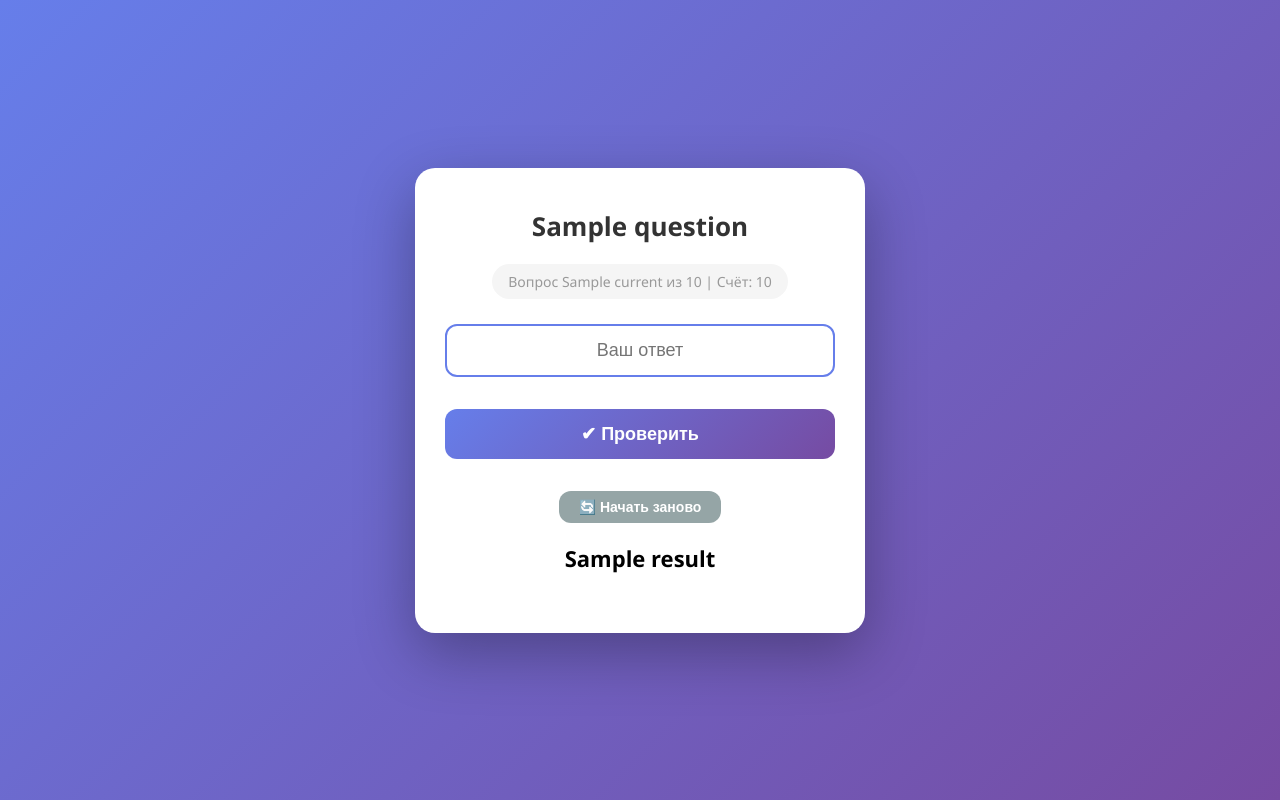
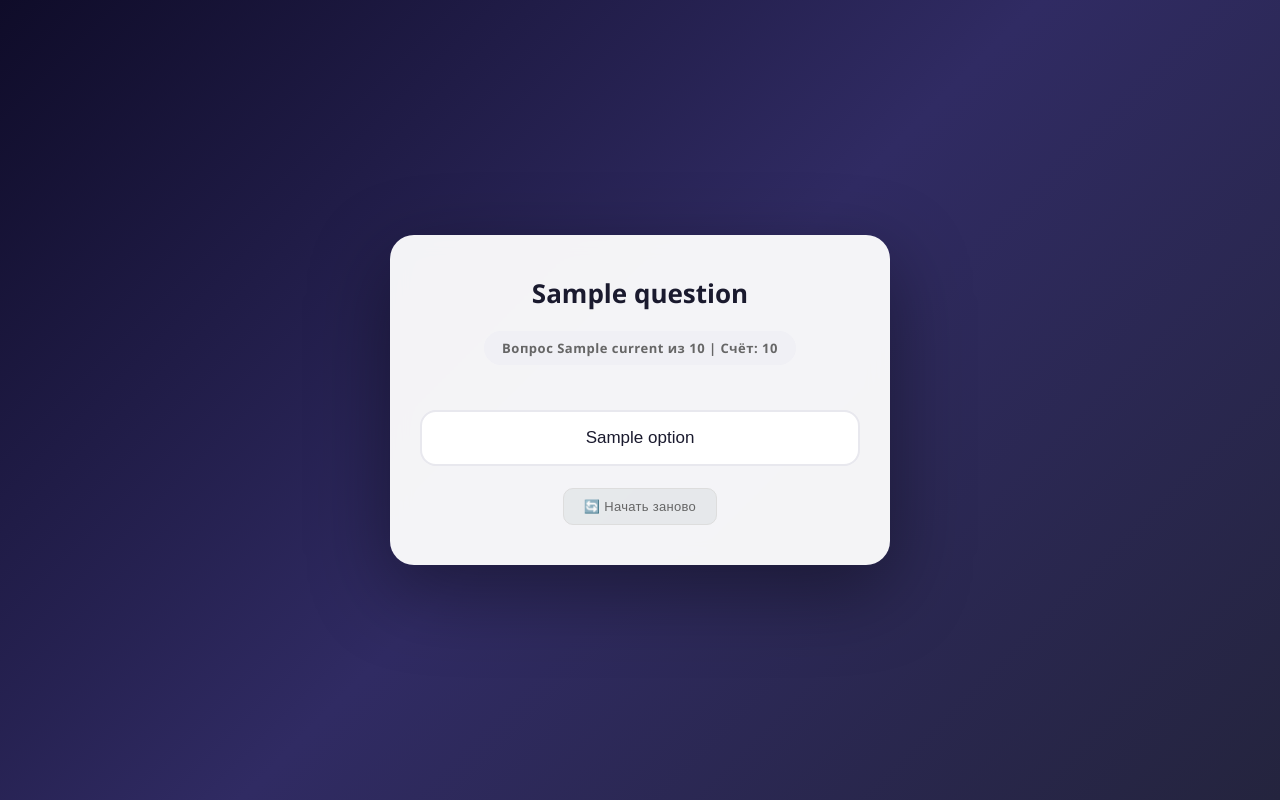
Before and after one commit to miniral199/Quiz-flask, a Flask app: template templates/quiz.html in a window 1280 px wide. Run offline with Flask 3, Linux system fonts and the light colour scheme; the template is opened without the code that fills it: most values are stand-ins (such as "Sample title", 1, 10 or a date in 2020).

Commit message:
последняя рабочая версия

```diff
--- a/app.py
+++ b/app.py
@@ -3,6 +3,7 @@ from gigachat import GigaChat
 from dotenv import load_dotenv
 import os
 import json
+import random
 
 load_dotenv()
 
@@ -21,8 +22,11 @@ def get_questions(topic, count):
     prompt = f"""
     Сгенерируй {count} вопросов для викторины на тему "{topic}".
     Верни ТОЛЬКО JSON-массив в таком формате:
-    [{{"question": "Вопрос?", "answer": "правильный ответ"}}]
-    Ответы должны быть краткими (1-3 слова).
+    [{{"question": "Вопрос?", "answer": "правильный ответ", "options": ["неправильный1", "неправильный2", "неправильный3"]}}]
+    Правила:
+    - "answer" — правильный ответ, КРАТКИЙ: 1-3 слова.
+    - "options" — ТРИ неверных, но правдоподобных варианта ответа, тоже кратких.
+    - Всего 4 варианта: 1 правильный + 3 неверных.
     Не добавляй комментарии, только JSON.
     """
 
@@ -73,17 +77,32 @@ def quiz():
     score = session["score"]
     total = len(questions)
 
+    result = session.get("result")
+    color = session.get("color")
+
+    # Если есть результат и викторина окончена — показываем итог
+    if current >= total and result:
+        return render_template(
+            "quiz.html",
+            finished=True,
+            score=score,
+            total=total,
+            last_result=result,
+            last_color=color
+        )
+
+    # Если викторина окончена без результата (после /next)
     if current >= total:
         return render_template(
             "quiz.html",
             finished=True,
             score=score,
-            total=total
+            total=total,
+            last_result=None,
+            last_color=None
         )
 
-    result = session.get("result")
-    color = session.get("color")
-
+    # Показываем результат текущего ответа
     if result:
         prev_question = questions[current - 1]["question"]
         return render_template(
@@ -101,12 +120,30 @@ def quiz():
         user_answer = request.form.get("answer", "").strip().lower()
         correct_answer = questions[current]["answer"]
 
-        if user_answer == correct_answer.lower():
+        # Умная проверка
+        correct_lower = correct_answer.lower().strip()
+
+        stop_words = {"в", "на", "из", "под", "над", "около", "возле", "это", "город", "страна", "государство"}
+        user_words = [w for w in user_answer.split() if w not in stop_words]
+        user_clean = " ".join(user_words)
+
+        is_correct = (
+            user_answer == correct_lower or
+            user_clean == correct_lower or
+            user_answer in correct_lower or
+            correct_lower in user_answer or
+            user_clean in correct_lower or
+            correct_lower in user_clean or
+            any(word in correct_lower for word in user_words if len(word) > 2) or
+            any(word in user_clean for word in correct_lower.split() if len(word) > 2)
+        )
+
+        if is_correct:
             result = "Правильно!"
             color = "correct"
             session["score"] += 1
         else:
-            result = f"Неправильно. Правильный ответ: {correct_answer.title()}"
+            result = f"Неправильно. Правильный ответ: {correct_answer}"
             color = "wrong"
 
         session["result"] = result
@@ -115,10 +152,15 @@ def quiz():
         session.modified = True
         return redirect(url_for("quiz"))
 
+    # Перемешиваем варианты ответов
+    options = [questions[current]["answer"]] + questions[current].get("options", [])
+    random.shuffle(options)
+
     return render_template(
         "quiz.html",
         show_result=False,
         question=questions[current]["question"],
+        options=options,
         current=current + 1,
         total=total,
         score=score,
--- a/templates/quiz.html
+++ b/templates/quiz.html
@@ -13,7 +13,7 @@
 
         body {
             font-family: 'Segoe UI', Arial, sans-serif;
-            background: linear-gradient(135deg, #667eea 0%, #764ba2 100%);
+            background: linear-gradient(135deg, #0f0c29 0%, #302b63 50%, #24243e 100%);
             min-height: 100vh;
             display: flex;
             justify-content: center;
@@ -22,96 +22,153 @@
         }
 
         .container {
-            background: white;
-            border-radius: 20px;
+            background: rgba(255, 255, 255, 0.95);
+            border-radius: 24px;
             padding: 40px 30px;
-            max-width: 450px;
+            max-width: 500px;
             width: 100%;
-            box-shadow: 0 20px 60px rgba(0, 0, 0, 0.3);
+            box-shadow: 0 25px 80px rgba(0, 0, 0, 0.4);
             text-align: center;
+            backdrop-filter: blur(10px);
         }
 
         h1 {
             font-size: 26px;
-            color: #333;
+            color: #1a1a2e;
             margin-bottom: 20px;
+            line-height: 1.4;
+            font-weight: 700;
         }
 
         .score {
-            font-size: 14px;
-            color: #999;
+            font-size: 13px;
+            color: #666;
             margin-bottom: 25px;
-            background: #f5f5f5;
-            padding: 8px 16px;
+            background: #f0f0f5;
+            padding: 8px 18px;
             border-radius: 20px;
             display: inline-block;
+            font-weight: 600;
+            letter-spacing: 0.5px;
         }
 
         .result {
-            font-size: 22px;
+            font-size: 24px;
             margin: 20px 0;
-            font-weight: bold;
+            font-weight: 700;
         }
 
-        .correct {
-            color: #27ae60;
-        }
-
-        .wrong {
-            color: #e74c3c;
-        }
+        .correct { color: #00b894; }
+        .wrong { color: #e17055; }
 
         .hint {
             font-size: 14px;
-            color: #aaa;
+            color: #999;
             margin: 10px 0 20px;
         }
 
-        input {
-            font-size: 18px;
-            padding: 14px 18px;
-            width: 100%;
-            border: 2px solid #e0e0e0;
-            border-radius: 12px;
-            outline: none;
-            transition: border 0.3s;
-            text-align: center;
+        .options {
+            display: flex;
+            flex-direction: column;
+            gap: 12px;
+            margin-top: 20px;
         }
 
-        input:focus {
-            border-color: #667eea;
+        .option-btn {
+            font-size: 17px;
+            padding: 16px 20px;
+            border: 2px solid #e8e8ee;
+            border-radius: 16px;
+            cursor: pointer;
+            font-weight: 500;
+            width: 100%;
+            background: white;
+            color: #1a1a2e;
+            transition: all 0.3s ease;
+            text-align: center;
+            position: relative;
+            overflow: hidden;
         }
 
-        button {
-            font-size: 18px;
-            padding: 14px 30px;
+        .option-btn::before {
+            content: '';
+            position: absolute;
+            left: 0;
+            top: 0;
+            height: 100%;
+            width: 4px;
+            background: linear-gradient(135deg, #667eea 0%, #764ba2 100%);
+            border-radius: 0 4px 4px 0;
+            opacity: 0;
+            transition: opacity 0.3s ease;
+        }
+
+        .option-btn:hover {
+            border-color: #667eea;
+            background: #f8f7ff;
+            transform: translateY(-2px);
+            box-shadow: 0 8px 25px rgba(102, 126, 234, 0.2);
+        }
+
+        .option-btn:hover::before {
+            opacity: 1;
+        }
+
+        .option-btn:active {
+            transform: scale(0.97);
+        }
+
+        .btn-primary {
+            font-size: 17px;
+            padding: 15px 30px;
             background: linear-gradient(135deg, #667eea 0%, #764ba2 100%);
             color: white;
             border: none;
-            border-radius: 12px;
+            border-radius: 14px;
             cursor: pointer;
-            font-weight: bold;
+            font-weight: 600;
             width: 100%;
-            transition: transform 0.2s, box-shadow 0.2s;
-            margin-top: 10px;
+            transition: all 0.3s ease;
+            box-shadow: 0 8px 25px rgba(102, 126, 234, 0.3);
+            letter-spacing: 0.5px;
         }
 
-        button:active {
+        .btn-primary:hover {
+            transform: translateY(-2px);
+            box-shadow: 0 12px 35px rgba(102, 126, 234, 0.4);
+        }
+
+        .btn-primary:active {
             transform: scale(0.97);
-            box-shadow: 0 5px 20px rgba(102, 126, 234, 0.5);
         }
 
         .btn-restart {
-            background: #95a5a6 !important;
-            font-size: 14px !important;
-            padding: 8px 20px !important;
+            background: rgba(149, 165, 166, 0.15) !important;
+            color: #666 !important;
+            font-size: 13px !important;
+            padding: 10px 20px !important;
             width: auto !important;
+            border: 1px solid #ddd !important;
+            border-radius: 10px !important;
+            box-shadow: none !important;
+            font-weight: 500 !important;
+            letter-spacing: 0.3px !important;
+        }
+
+        .btn-restart:hover {
+            background: rgba(149, 165, 166, 0.25) !important;
+            border-color: #bbb !important;
+            transform: none !important;
+            box-shadow: none !important;
         }
 
         .final-score {
-            font-size: 48px;
-            font-weight: bold;
-            color: #667eea;
+            font-size: 56px;
+            font-weight: 800;
+            background: linear-gradient(135deg, #667eea 0%, #764ba2 100%);
+            -webkit-background-clip: text;
+            -webkit-text-fill-color: transparent;
+            background-clip: text;
             margin: 20px 0;
         }
 
@@ -176,17 +246,19 @@
             <h1>{{ question }}</h1>
             <p class="score">Вопрос {{ current }} из {{ total }} | Счёт: {{ score }}</p>
             <form method="POST" id="quizForm">
-                <input type="text" name="answer" id="answerInput" placeholder="Ваш ответ" autofocus>
-                <br><br>
-                <button type="submit">✔ Проверить</button>
+                <input type="hidden" name="answer" id="answerInput">
+                <div class="options">
+                    {% for option in options %}
+                        <button type="submit" class="option-btn" onclick="document.getElementById('answerInput').value='{{ option }}'">
+                            {{ option }}
+                        </button>
+                    {% endfor %}
+                </div>
             </form>
             <br>
             <a href="{{ url_for('restart') }}">
                 <button type="button" class="btn-restart">🔄 Начать заново</button>
             </a>
-            {% if result %}
-                <p class="result {{ color }}">{{ result }}</p>
-            {% endif %}
         {% endif %}
     </div>
 
```
Also changed, not shown: other parts of templates/quiz.html (+26 -13 lines).
